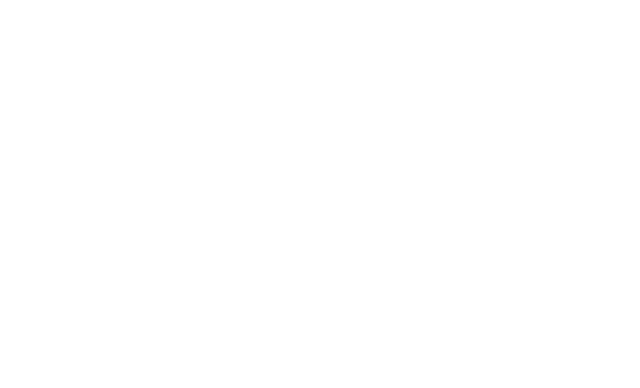
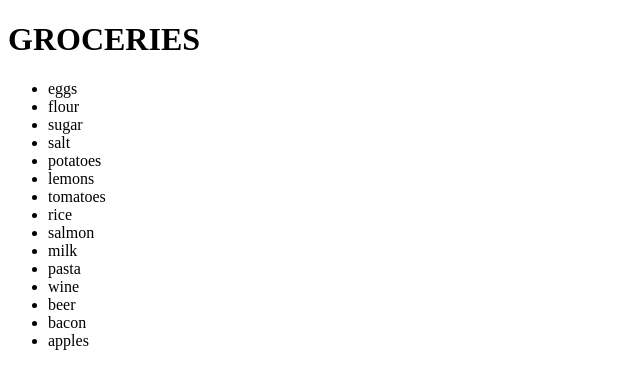
Before and after one commit to Therakar/js-lista-spesa, a plain HTML site: page index.html in a window 1280 px wide. Shown: the whole page, without its empty margins (0-640 px from the left). Drawn offline with Linux system fonts and the light colour scheme.

Commit message:
realizzazione ciclo for

```diff
--- a/index.html
+++ b/index.html
@@ -8,6 +8,12 @@
 </head>
 <body>
 
+    <h1>GROCERIES</h1>
+
+    <ul id="list">
+        <!-- QUI CI SONO I <li> CREATI SU JS   -->
+    </ul>
+
     <script src="js/main.js"></script>
 </body>
 </html>
--- a/js/main.js
+++ b/js/main.js
@@ -1 +1,20 @@
-"use strict"
+"use strict";
+
+// groceries array
+const groceriesList = ["eggs", "flour", "sugar", "salt", "potatoes", "lemons", "tomatoes", "rice", "salmon", "milk", "pasta", "wine", "beer", "bacon", "apples"];
+
+// richiamo l'ID "list" dell'ul
+const listContainer = document.getElementById("list");
+
+// ciclo for
+for (let i = 0; i < groceriesList.length; i++){
+
+    // creo i li
+    const itemList = document.createElement("li");
+
+    // inserisco gli alimenti dentro i li
+    itemList.innerHTML=groceriesList[i];
+
+    // insterisco l'elemento creato nell'html
+    listContainer.append(itemList);
+}
```
